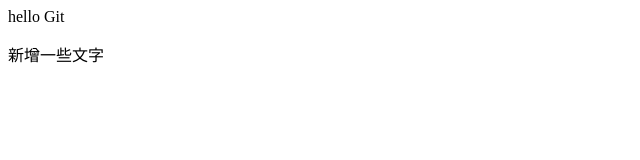
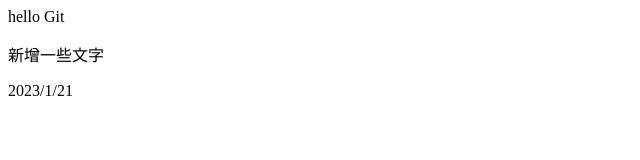
Before and after one commit to nowcome/git_test, a plain HTML site: page index.html in a window 1280 px wide. Shown: the full height of the page, 0-640 px from the left. Drawn offline with Linux system fonts and the light colour scheme.

Commit message:
紀錄時間

```diff
--- a/index.html
+++ b/index.html
@@ -9,5 +9,6 @@
 <body>
     <div>hello Git</div>
     <p>新增一些文字</p>
+    <p>2023/1/21</p>
 </body>
 </html>
```
